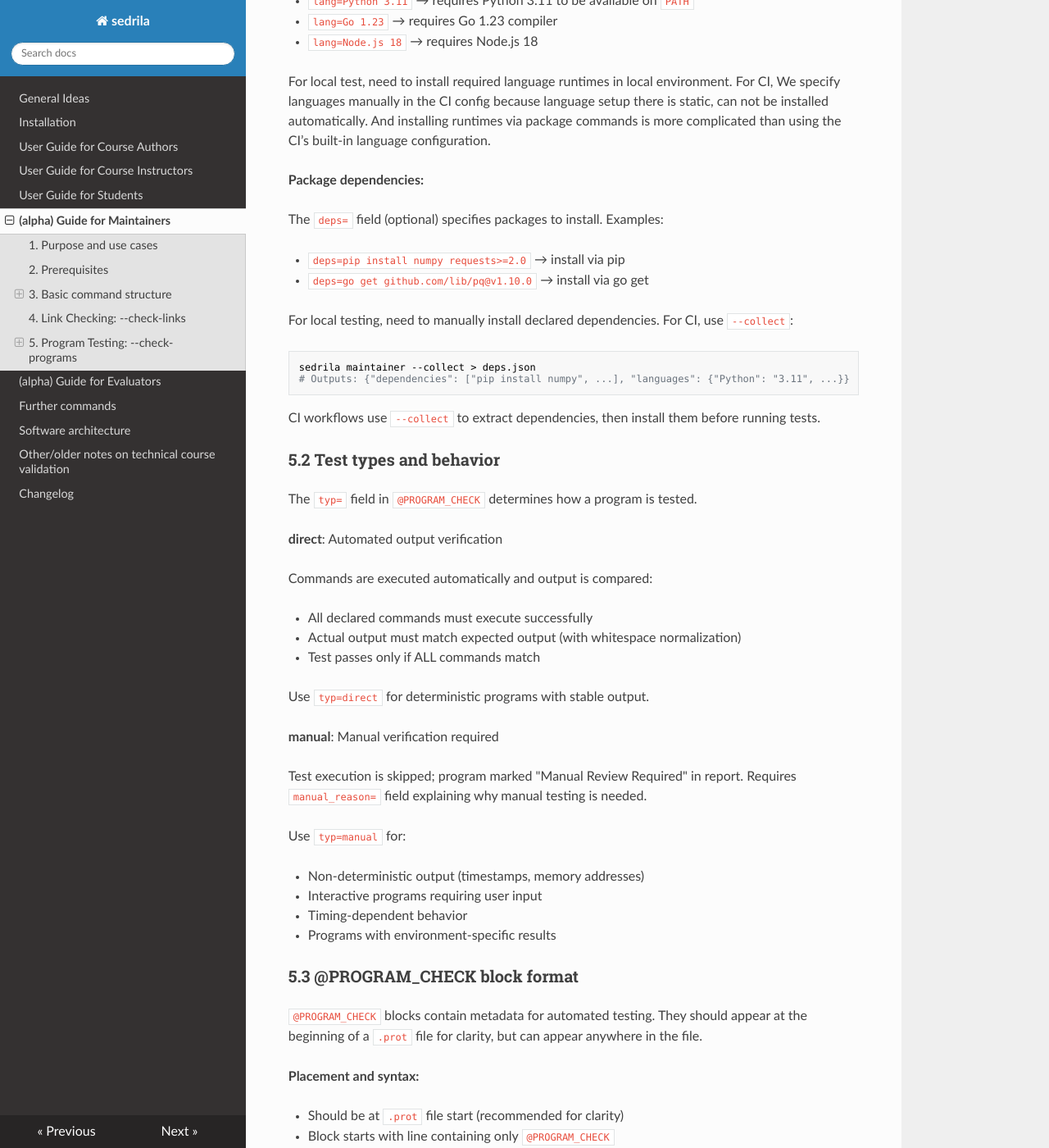
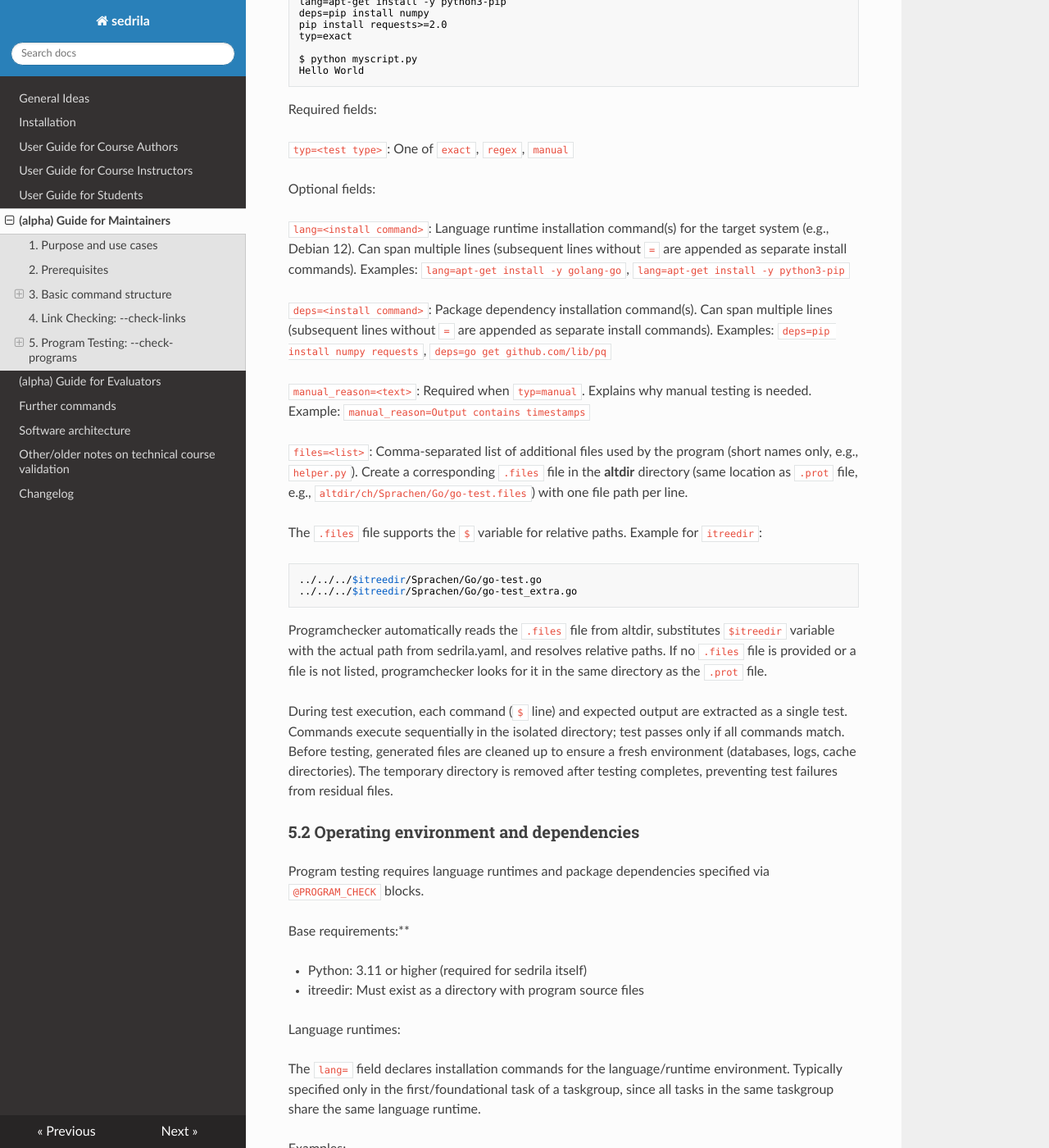
Before and after one commit to fubinf/sedrila, an MkDocs documentation site: the page built from docs/maintainers.md, in a window 1280 px wide and 1400 px high, scrolled down 4692 px. Shown: the whole window at 82% size. Built offline with MkDocs 1.6.1, drawn with Linux system fonts in a browser that asks for light colours; nearby versions of some CDN libraries; some of the changed text lies outside the part shown.

Commit message:
maintainers.md: docs for programchecker

````diff
--- a/docs/maintainers.md
+++ b/docs/maintainers.md
@@ -163,132 +163,135 @@ sedrila maintainer --check-programs -- /tmp/progtest
 For CI via GitHub Actions, the workflow exposes `max_workers` input.
 When using `--batch`, failed tests are summarized at the end for quick error identification in CI runs.
 
+### 5.1 @PROGRAM_CHECK block format
 
-### 5.1 Operating environment and dependencies
-
-Program testing requires language runtimes and package dependencies specified via `@PROGRAM_CHECK` blocks.
-
-**Base requirements:**
-
-- **Python**: 3.11 or higher (required for sedrila itself)
-- **itreedir**: Must exist as a directory with program source files
-
-**Language runtimes:**
-
-The `lang=` field in each `@PROGRAM_CHECK` block declares which language/runtime is required.
-For example:
-
-- `lang=Python 3.11` → requires Python 3.11 to be available on `PATH`
-- `lang=Go 1.23` → requires Go 1.23 compiler
-- `lang=Node.js 18` → requires Node.js 18
-
-For local test, need to install required language runtimes in local environment.
-For CI, We specify languages manually in the CI config because language setup there is static,
-can not be installed automatically. And installing runtimes via package commands is more complicated
-than using the CI’s built-in language configuration.
-
-**Package dependencies:**
-
-The `deps=` field (optional) specifies packages to install. Examples:
-
-- `deps=pip install numpy requests>=2.0` → install via pip
-- `deps=go get github.com/lib/pq@v1.10.0` → install via go get
-
-For local testing, need to manually install declared dependencies. For CI, use `--collect`:
-
-```bash
-sedrila maintainer --collect > deps.json
-# Outputs: {"dependencies": ["pip install numpy", ...], "languages": {"Python": "3.11", ...}}
-```
-
-CI workflows use `--collect` to extract dependencies, then install them before running tests.
-
-
-### 5.2 Test types and behavior
-
-The `typ=` field in `@PROGRAM_CHECK` determines how a program is tested.
-
-**direct**: Automated output verification
-
-Commands are executed automatically and output is compared:
-
-- All declared commands must execute successfully
-- Actual output must match expected output (with whitespace normalization)
-- Test passes only if ALL commands match
-
-Use `typ=direct` for deterministic programs with stable output.
-
-**manual**: Manual verification required
-
-Test execution is skipped; program marked "Manual Review Required" in report.
-Requires `manual_reason=` field explaining why manual testing is needed.
-
-Use `typ=manual` for:
-
-- Non-deterministic output (timestamps, memory addresses)
-- Interactive programs requiring user input
-- Timing-dependent behavior
-- Programs with environment-specific results
-
-### 5.3 @PROGRAM_CHECK block format
-
-`@PROGRAM_CHECK` blocks contain metadata for automated testing. They should appear
-at the beginning of a `.prot` file for clarity, but can appear anywhere in the file.
-
-**Placement and syntax:**
+`@PROGRAM_CHECK` blocks contain metadata for automated testing.
+Placement and syntax:
 
 - Should be at `.prot` file start (recommended for clarity)
 - Block starts with line containing only `@PROGRAM_CHECK`
 - Block ends at first blank line
 - Inside block: one `key=value` per line, no spaces around `=`
-- `deps` field can span multiple lines (subsequent lines without `=` are appended as separate commands)
+- `lang` and `deps` can span multiple lines (subsequent lines without `=` are appended as separate commands)
 - No comments allowed inside @PROGRAM_CHECK block
 
 Example:
 
 ```
 @PROGRAM_CHECK
-lang=Python 3.11
+lang=apt-get install -y python3-pip
 deps=pip install numpy
 pip install requests>=2.0
-typ=direct
+typ=exact
 
 $ python myscript.py
 Hello World
 ```
 
-**Required fields:**
+Required fields:
 
-`lang=<language and version>` - Language runtime and version.
-Examples: `lang=Python 3.11`, `lang=Go 1.23`
+`typ=<test type>`: One of `exact`, `regex`, `manual`
 
-`typ=<test type>` - One of: `direct`, `manual`
+Optional fields:
 
-**Optional fields:**
+`lang=<install command>`: Language runtime installation command(s) for the target system (e.g., Debian 12).
+Can span multiple lines (subsequent lines without `=` are appended as separate install commands).
+Examples: `lang=apt-get install -y golang-go`, `lang=apt-get install -y python3-pip`
 
-`deps=<install command>` - Package installation command.
+`deps=<install command>`: Package dependency installation command(s).
+Can span multiple lines (subsequent lines without `=` are appended as separate install commands).
 Examples: `deps=pip install numpy requests`, `deps=go get github.com/lib/pq`
 
-`manual_reason=<text>` - Required when `typ=manual`. Explains why manual testing is needed.
+`manual_reason=<text>`: Required when `typ=manual`. Explains why manual testing is needed.
 Example: `manual_reason=Output contains timestamps`
 
-`files=<list>` - Comma-separated list of additional files used by the program (short names only, e.g., `helper.py`).
-Create a corresponding `.files` file in the chapter directory (e.g., `ch/Sprachen/Go/task.files`) with one file path per line.
-Programchecker automatically substitutes file names in test commands with their absolute paths.
+`files=<list>`: Comma-separated list of additional files used by the program (short names only, e.g., `helper.py`).
+Create a corresponding `.files` file in the **altdir** directory (same location as `.prot` file, e.g., `altdir/ch/Sprachen/Go/go-test.files`) with one file path per line.
+
+The `.files` file supports the `$` variable for relative paths. Example for `itreedir`:
+
+```
+../../../$itreedir/Sprachen/Go/go-test.go
+../../../$itreedir/Sprachen/Go/go-test_extra.go
+```
+
+Programchecker automatically reads the `.files` file from altdir, substitutes `$itreedir` variable with the actual path from sedrila.yaml, and resolves relative paths.
+If no `.files` file is provided or a file is not listed, programchecker looks for it in the same directory as the `.prot` file.
+
+During test execution, each command (`$` line) and expected output are extracted as a single test.
+Commands execute sequentially in the isolated directory; test passes only if all commands match.
+Before testing, generated files are cleaned up to ensure a fresh environment (databases, logs, cache directories).
+The temporary directory is removed after testing completes, preventing test failures from residual files.
+
+### 5.2 Operating environment and dependencies
+
+Program testing requires language runtimes and package dependencies specified via `@PROGRAM_CHECK` blocks.
+
+Base requirements:**
+
+- Python: 3.11 or higher (required for sedrila itself)
+- itreedir: Must exist as a directory with program source files
+
+Language runtimes:
+
+The `lang=` field declares installation commands for the language/runtime environment.
+Typically specified only in the first/foundational task of a taskgroup, since all tasks in the same taskgroup share the same language runtime.
+
+Examples:
+
+- `lang=apt-get install -y golang-go` → installs Go compiler
+- `lang=curl -fL https://golang.org/dl/go1.25.5.linux-amd64.tar.gz | tar -C /usr/local -xz` → installs Go 1.25.5
+- `lang=apt-get install -y python3-pip` → installs Python 3 pip
+
+The `lang=` field supports multi-line install commands (subsequent lines without `=` are appended).
+If a task group has multiple tasks with `lang=` declarations, only unique commands are installed (deduplication).
+
+Package dependencies:
+
+The `deps=` field specifies per-task package dependencies that differ from other tasks in the same taskgroup. Examples:
+
+- `deps=pip install fastapi uvicorn` → install Python packages specific to this task
+- `deps=go get github.com/lib/pq@v1.10.0` → install Go dependencies specific to this task
+
+Tasks without a `deps=` field will use only the taskgroup's language runtime without additional dependencies.
+
+The `deps=` field also supports multi-line commands (subsequent lines without `=` are appended).
+
+For local testing, need to manually install declared dependencies. For CI, use `--collect` to get the full list.
+
+Installation and execution in CI:
+
+Language runtime is installed once per taskgroup, then each task's dependencies are installed fresh (isolated context).
+Tasks within a taskgroup execute serially respecting `assumes` dependencies; different taskgroups execute in parallel.
+Each test runs in a temporary isolated directory with only required files; the directory is automatically cleaned up after testing (success or failure).
+This isolation ensures tests don't interfere with each other and test results are reproducible.
+
+Example with 2 taskgroups (Go, Python) and 4 workers:
+- Worker 1: go-basics → go-functions → go-maps (serial)
+- Worker 2: python-basics → FastAPI-GET (serial)
+- Workers 3-4: idle
 
 
-### 5.4 Multi-command testing and cleanup
+### 5.3 Test types
 
-The program checker processes all testable commands from each `.prot` file:
+The `typ=` field in `@PROGRAM_CHECK` determines how a program is tested.
 
-- Each command (`$` line) and its expected output are extracted as a single test
-- Commands are executed sequentially in the program's working directory
-- Output is compared; test passes only if ALL commands match
-- Detailed test reports show pass/fail status for each command
+**exact**: Automated output verification
 
-Before and after testing, generated files are automatically cleaned up to ensure a fresh environment:
-- Database files (`.db`, `.sqlite`, `.sqlite3`)
-- Log files (`.log`, `.shortlog`)
-- Python cache directories (`__pycache__`, `*.pyc`)
+Commands are executed automatically and output is compared (whitespace normalized).
+Test passes only if all commands match expected output.
 
-This prevents test failures from residual files and ensures reproducible results across runs.
+Use `typ=exact` for deterministic programs with stable output.
+
+**regex**: Pattern-based output verification
+
+Commands are executed and output matched against regex patterns in `@PROT_SPEC` blocks.
+Falls back to `exact` mode if no `@PROT_SPEC` blocks are found.
+
+Use `typ=regex` for output with acceptable variations.
+
+**manual**: Manual verification required
+
+Test execution is skipped; requires `manual_reason=` field explaining why.
+
+Use `typ=manual` for non-deterministic output, interactive programs, timing-dependent behavior, or environment-specific results.
````
